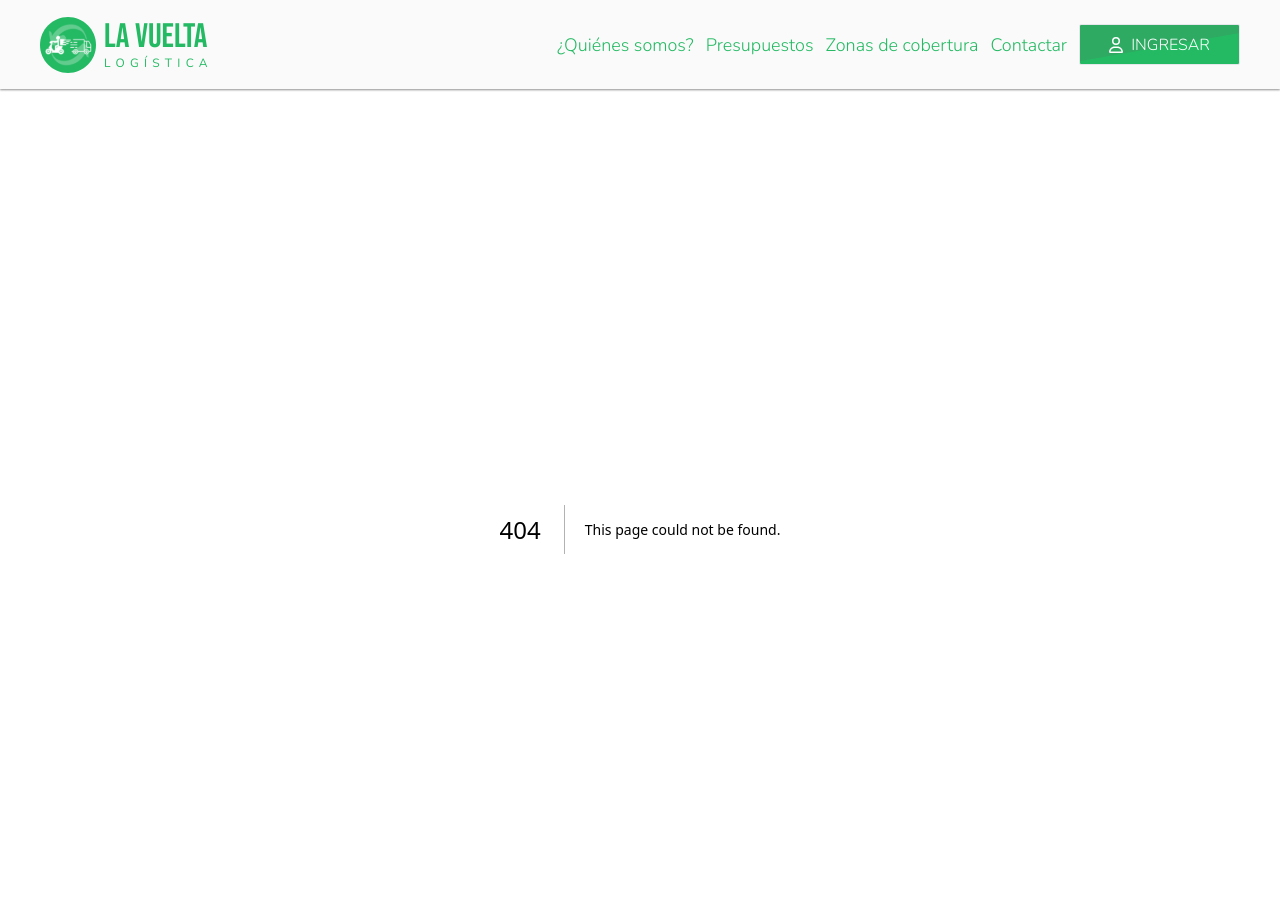
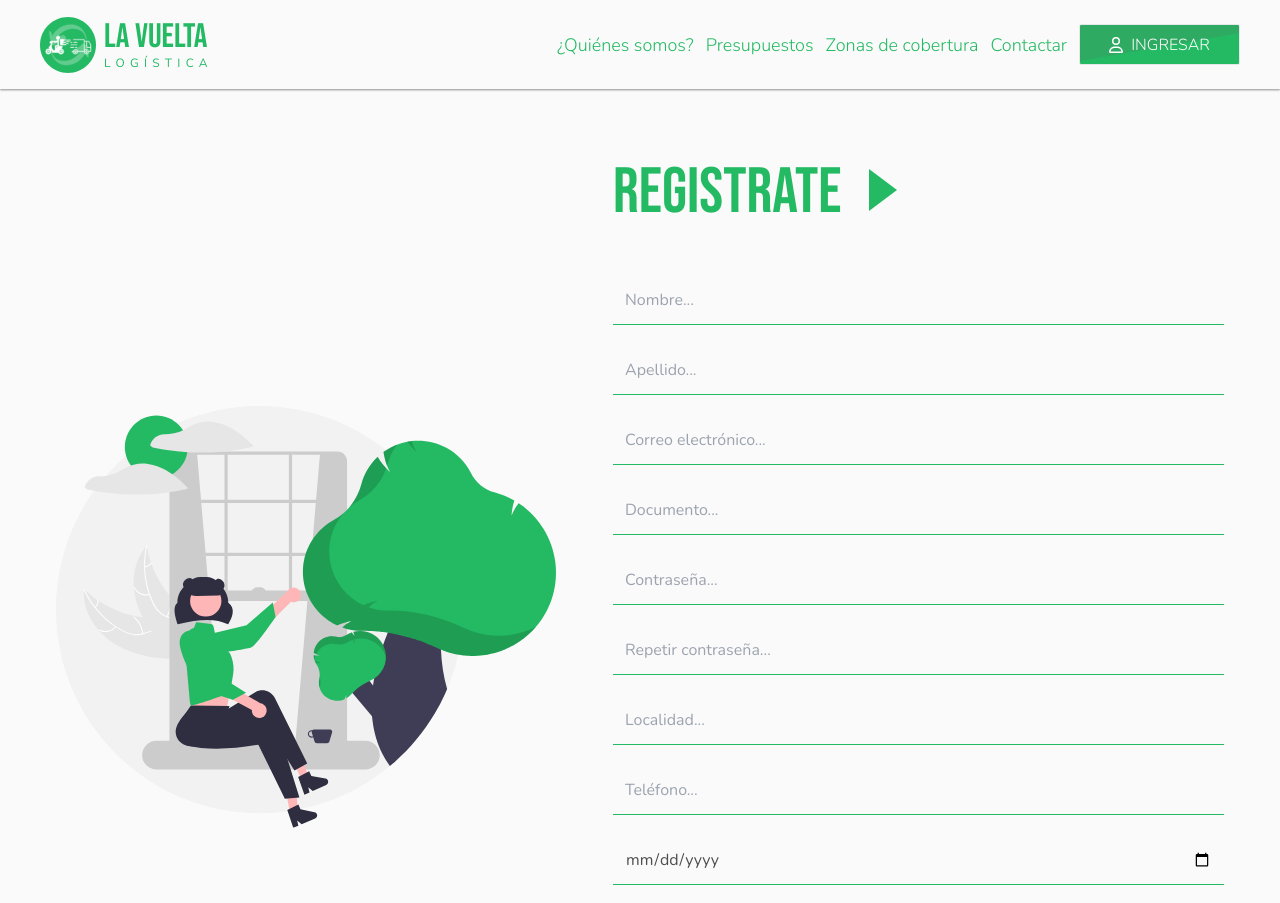
Before and after one commit to LautaroGando/GLU-Logistica, a Next.js app: page /sign-up in a window 1280 px wide. Before the commit this address had no page. Shown: the top 903 px of the page. Built offline with nearby package versions, Linux system fonts and the light colour scheme.

Commit message:
Register finalizado

```diff
--- /dev/null
+++ b/src/app/sign-up/page.ts
@@ -0,0 +1 @@
+export { default } from "@/components/SingUpComponents/SingUp";
--- a/src/components/FooterComponents/FooterContact/FooterContact.tsx
+++ b/src/components/FooterComponents/FooterContact/FooterContact.tsx
@@ -17,7 +17,7 @@ const FooterContact: React.FC<IFooterContactProps> = ({ isMobile }) => {
         <input
           type="submit"
           value="Suscribirse"
-          className="bg-sc p-1 transition-all duration-200 cursor-pointer hover:bg-tcSecondary sm:text-[16px] sm:p-2"
+          className="bg-sc p-1 transition-all duration-200 border-2 border-transparent cursor-pointer hover:bg-tcSecondary sm:text-[16px] sm:p-2"
         />
       </div>
     </div>
--- a/src/components/HomeComponents/Contact/ContactForm/ContactForm.tsx
+++ b/src/components/HomeComponents/Contact/ContactForm/ContactForm.tsx
@@ -18,7 +18,7 @@ const ContactForm: React.FC = () => {
       {() => (
         <Form>
           <div className="mb-4">
-            <Field type="text" name="nombre" placeholder="Nombre:" className="inputForm" />
+            <Field type="text" name="nombre" placeholder="Nombre..." className="inputForm" />
             <ErrorMessage name="nombre" component="div" className="text-red-500" />
           </div>
 
@@ -26,7 +26,7 @@ const ContactForm: React.FC = () => {
             <Field
               type="text"
               name="correo"
-              placeholder="Correo electrónico:"
+              placeholder="Correo electrónico..."
               className="inputForm"
             />
             <ErrorMessage name="correo" component="div" className="text-red-500" />
@@ -36,7 +36,7 @@ const ContactForm: React.FC = () => {
             <Field
               as="textarea"
               name="mensaje"
-              placeholder="Mensaje:"
+              placeholder="Mensaje..."
               className="inputForm min-h-[150px] resize-none"
             />
             <ErrorMessage name="mensaje" component="div" className="text-red-500" />
--- /dev/null
+++ b/src/components/SingUpComponents/FormSingUp/FormSingUp.tsx
@@ -0,0 +1,118 @@
+"use client";
+
+import React from "react";
+import { ErrorMessage, Field, Form, Formik, FormikProps } from "formik";
+import ButtonForm from "@/components/GeneralComponents/ButtonForm/ButtonForm";
+import { validateSignUp } from "@/helpers/validateSingUp/validateSingUp";
+import { IInputSignUp } from "@/helpers/validateSingUp/types";
+
+const FormSignUp = () => {
+  return (
+    <Formik
+      initialValues={{
+        firstName: "",
+        lastName: "",
+        email: "",
+        document: "",
+        password: "",
+        confirmPassword: "",
+        location: "",
+        phone: "",
+        birthDate: "",
+      }}
+      validate={validateSignUp}
+      onSubmit={() => {}}
+    >
+      {({ errors, touched }: FormikProps<IInputSignUp>) => (
+        <Form className="flex flex-col gap-5">
+          <div>
+            <Field className="inputForm" type="text" name="firstName" placeholder="Nombre..." />
+            {errors.firstName && touched.firstName && (
+              <ErrorMessage className="inputFormError" name="firstName" component="p" />
+            )}
+          </div>
+
+          <div>
+            <Field className="inputForm" type="text" name="lastName" placeholder="Apellido..." />
+            {errors.lastName && touched.lastName && (
+              <ErrorMessage className="inputFormError" name="lastName" component="p" />
+            )}
+          </div>
+
+          <div>
+            <Field
+              className="inputForm"
+              type="email"
+              name="email"
+              placeholder="Correo electrónico..."
+            />
+            {errors.email && touched.email && (
+              <ErrorMessage className="inputFormError" name="email" component="p" />
+            )}
+          </div>
+
+          <div>
+            <Field className="inputForm" type="text" name="document" placeholder="Documento..." />
+            {errors.document && touched.document && (
+              <ErrorMessage className="inputFormError" name="document" component="p" />
+            )}
+          </div>
+
+          <div>
+            <Field
+              className="inputForm"
+              type="password"
+              name="password"
+              placeholder="Contraseña..."
+            />
+            {errors.password && touched.password && (
+              <ErrorMessage className="inputFormError" name="password" component="p" />
+            )}
+          </div>
+
+          <div>
+            <Field
+              className="inputForm"
+              type="password"
+              name="confirmPassword"
+              placeholder="Repetir contraseña..."
+            />
+            {errors.confirmPassword && touched.confirmPassword && (
+              <ErrorMessage className="inputFormError" name="confirmPassword" component="p" />
+            )}
+          </div>
+
+          <div>
+            <Field className="inputForm" type="text" name="location" placeholder="Localidad..." />
+            {errors.location && touched.location && (
+              <ErrorMessage className="inputFormError" name="location" component="p" />
+            )}
+          </div>
+
+          <div>
+            <Field className="inputForm" type="number" name="phone" placeholder="Teléfono..." />
+            {errors.phone && touched.phone && (
+              <ErrorMessage className="inputFormError" name="phone" component="p" />
+            )}
+          </div>
+
+          <div>
+            <Field
+              className="inputForm"
+              type="date"
+              name="birthDate"
+              placeholder="Fecha de nacimiento..."
+            />
+            {errors.birthDate && touched.birthDate && (
+              <ErrorMessage className="inputFormError" name="birthDate" component="p" />
+            )}
+          </div>
+
+          <ButtonForm name="Registrarse" />
+        </Form>
+      )}
+    </Formik>
+  );
+};
+
+export default FormSignUp;
--- /dev/null
+++ b/src/components/SingUpComponents/SingUp.tsx
@@ -0,0 +1,48 @@
+import Image from "next/image";
+import React from "react";
+import registerImg from "@/../public/assets/images/Ilustrations/Register/ilustration-register.svg";
+import Title from "../GeneralComponents/Title/Title";
+import FormSingUp from "./FormSingUp/FormSingUp";
+import ButtonGoogle from "../GeneralComponents/ButtonGoogle/ButtonGoogle";
+import ChangeLinkForm from "../GeneralComponents/ChangeLinkForm/ChangeLinkForm";
+
+const SingUp = () => {
+  return (
+    <main>
+      <div className="lg:flex items-center justify-between">
+        <div
+          className="
+          w-[200px] mx-auto lg:mx-0
+          sm:w-[320px]
+          md:w-[450px]
+          xl:w-[500px]
+          "
+        >
+          <Image
+            src={registerImg}
+            width={500}
+            height={500}
+            alt="Imagen de Register"
+            className="w-full"
+          />
+        </div>
+
+        <div className="flex flex-col gap-5 lg:w-[510px] xl:w-[611px]">
+          <Title label="REGISTRATE" />
+          <FormSingUp />
+          <span className="flex items-center justify-center gap-3 text-tcSecondary font-light before:content-[''] before:flex-1 before:h-[1px] before:bg-tcSecondary after:content-[''] after:flex-1 after:h-[1px] after:bg-tcSecondary">
+            o
+          </span>
+          <ButtonGoogle text="Iniciar sesión con google" />
+          <ChangeLinkForm
+            text="¿Ya tienes una cuenta?"
+            href="/sign-in"
+            link="Inicia sesión aquí."
+          />
+        </div>
+      </div>
+    </main>
+  );
+};
+
+export default SingUp;
--- /dev/null
+++ b/src/helpers/validateSingUp/types.ts
@@ -0,0 +1,23 @@
+export interface IInputSignUp {
+  firstName: string;
+  lastName: string;
+  email: string;
+  document: string;
+  password: string;
+  confirmPassword: string;
+  location: string;
+  phone: string;
+  birthDate: string;
+}
+
+export interface IErrorSignUp {
+  firstName?: string;
+  lastName?: string;
+  email?: string;
+  document?: string;
+  password?: string;
+  confirmPassword?: string;
+  location?: string;
+  phone?: string;
+  birthDate?: string;
+}
--- /dev/null
+++ b/src/helpers/validateSingUp/validateSingUp.tsx
@@ -0,0 +1,49 @@
+import { IErrorSignUp, IInputSignUp } from "./types";
+
+export const validateSignUp = async (input: IInputSignUp) => {
+  const errors: IErrorSignUp = {};
+
+  if (!input.firstName) errors.firstName = "* Campo obligatorio.";
+
+  if (!input.lastName) errors.lastName = "* Campo obligatorio.";
+
+  if (!input.email) {
+    errors.email = "* Campo obligatorio.";
+  } else if (!/^[^\s@]+@[^\s@]+\.[^\s@]+$/.test(input.email)) {
+    errors.email = "* Correo electrónico no válido.";
+  }
+
+  if (!input.document) errors.document = "* Campo obligatorio.";
+
+  if (!input.password) {
+    errors.password = "* Campo obligatorio.";
+  } else if (input.password.length < 6) {
+    errors.password = "* La contraseña debe tener al menos 6 caracteres.";
+  }
+
+  if (!input.confirmPassword) {
+    errors.confirmPassword = "* Campo obligatorio.";
+  } else if (input.confirmPassword !== input.password) {
+    errors.confirmPassword = "* Las contraseñas no coinciden.";
+  }
+
+  if (!input.location) errors.location = "* Campo obligatorio.";
+
+  if (!input.phone) {
+    errors.phone = "* Campo obligatorio.";
+  } else if (!/^\d{10}$/.test(input.phone)) {
+    errors.phone = "* Número de teléfono no válido.";
+  }
+
+  if (!input.birthDate) {
+    errors.birthDate = "* Campo obligatorio.";
+  } else {
+    const birthDate = new Date(input.birthDate);
+    const today = new Date();
+    if (birthDate >= today) {
+      errors.birthDate = "* Fecha de nacimiento no válida.";
+    }
+  }
+
+  return errors;
+};
```
